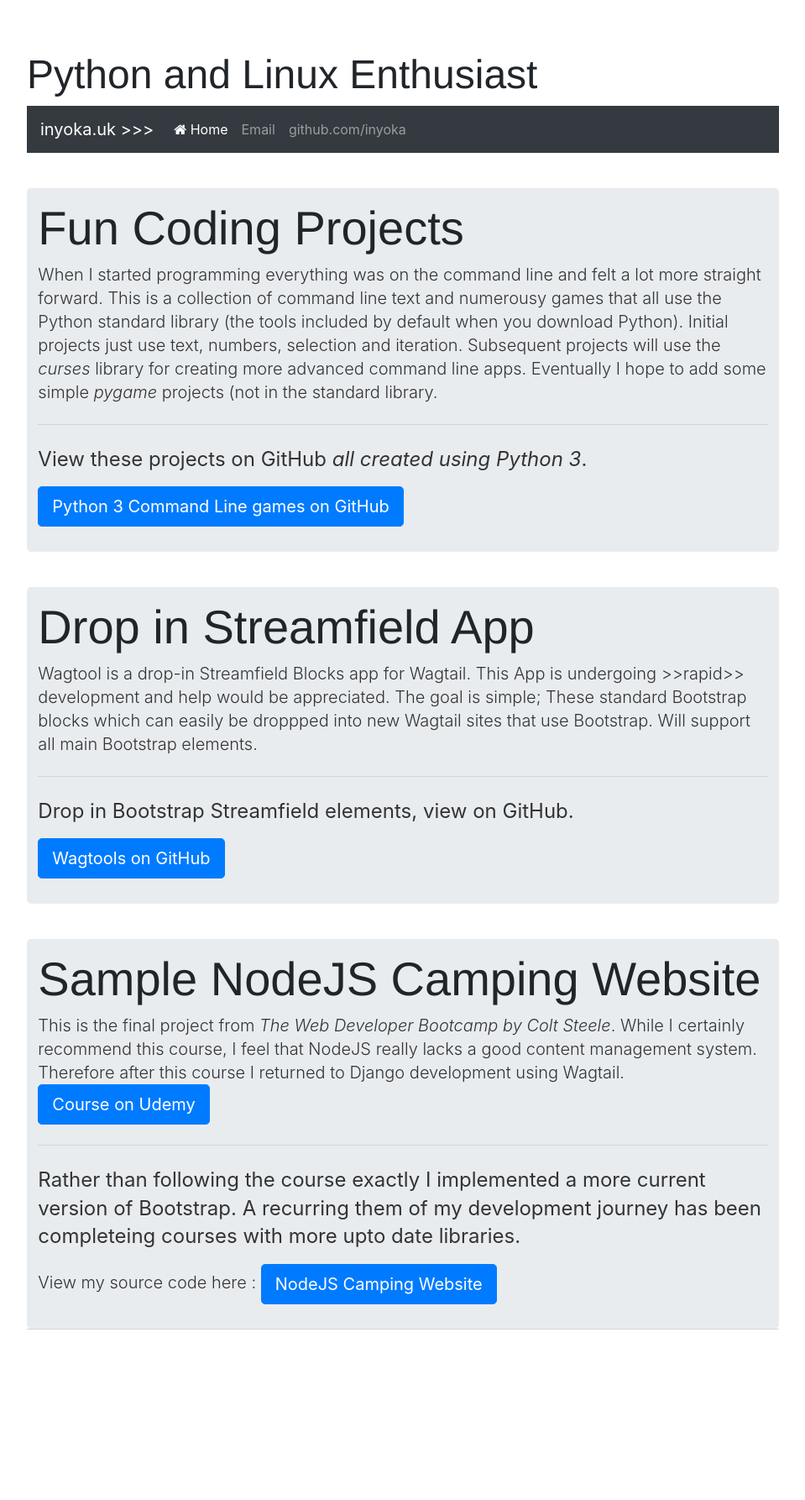
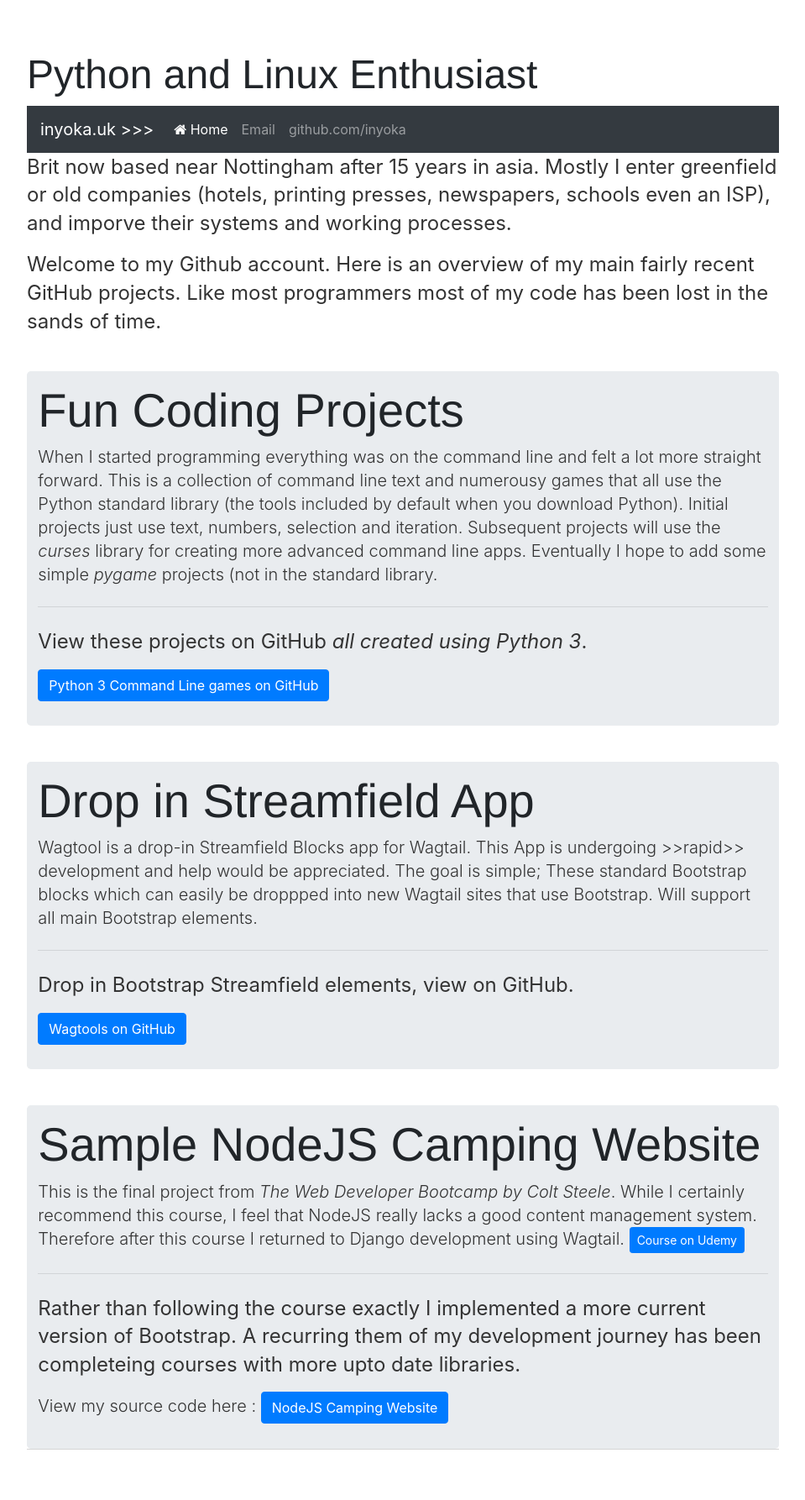
Before and after one commit to inyoka/inyoka.github.io, a Jekyll site: the page built from index.html, in a window 1280 px wide. Shown: the whole page at 84% size, without its empty margins (160-1119 px from the left). Built offline with Jekyll 4.4.1, drawn with Linux system fonts in a browser that asks for light colours; nearby versions of some CDN libraries; before the commit the page ends 1643 px from its top, so only the background shows below that.

Commit message:
Introduction

```diff
--- a/index.html
+++ b/index.html
@@ -2,6 +2,10 @@
 layout: default
 title: Simon, Geek for hire
 ---
+<p>Brit now based near Nottingham after 15 years in asia.  Mostly I enter greenfield or old companies (hotels, printing presses, newspapers, schools even an ISP), and imporve their systems and working processes.</p>
+<p>
+Welcome to my Github account.  Here is an overview of my main fairly recent GitHub projects.  Like most programmers most of my code has been lost in the sands of time.
+</p>
 <section class="jumbotron">
     <h1 class="display-4">Fun Coding Projects</h1>
     <p class="lead">When I started programming everything was on the command line and felt a lot more straight forward.
@@ -12,7 +16,7 @@ title: Simon, Geek for hire
     <hr class="my-4">
     <p>View these projects on GitHub <em>all created using Python 3</em>.</p>
     <p class="lead">
-              <a class="btn btn-primary btn-lg" href="https://github.com/Fun-Coding-Projects" role="button">Python 3 Command Line games on GitHub</a>
+      <a class="btn btn-primary btn-md" href="https://github.com/Fun-Coding-Projects" role="button">Python 3 Command Line games on GitHub</a>
     </p>
 </section>
 
@@ -24,7 +28,7 @@ title: Simon, Geek for hire
   <hr class="my-4">
   <p>Drop in Bootstrap Streamfield elements, view on GitHub.</p>
   <p class="lead">
-            <a class="btn btn-primary btn-lg" href="https://github.com/chandra-kumala-school/wagtools" role="button">Wagtools on GitHub</a>
+    <a class="btn btn-primary btn-md" href="https://github.com/chandra-kumala-school/wagtools" role="button">Wagtools on GitHub</a>
   </p>
 </section>
 
@@ -33,7 +37,7 @@ title: Simon, Geek for hire
   <p class="lead">
     This is the final project from <em>The Web Developer Bootcamp by Colt Steele</em>.  While I certainly recommend this course, I feel
     that NodeJS really lacks a good content management system.  Therefore after this course I returned to Django development using Wagtail.
-            <a class="btn btn-primary btn-lg" href="https://www.udemy.com/course/the-web-developer-bootcamp/" role="button">Course on Udemy</a>
+    <a class="btn btn-primary btn-sm" href="https://www.udemy.com/course/the-web-developer-bootcamp/" role="button">Course on Udemy</a>
   </p>
   <hr class="my-4">
   <p>Rather than following the course exactly I implemented a more current version of Bootstrap.  A recurring them of my development journey
@@ -41,6 +45,6 @@ title: Simon, Geek for hire
   </p>
   <p class="lead">
     View my source code here :
-            <a class="btn btn-primary btn-lg" href="https://github.com/inyoka/Sample-Camping-Website" role="button">NodeJS Camping Website</a>
+    <a class="btn btn-primary btn-md" href="https://github.com/inyoka/Sample-Camping-Website" role="button">NodeJS Camping Website</a>
   </p>
 </section>
```
Lines whose indentation alone changed are shown as unchanged.
